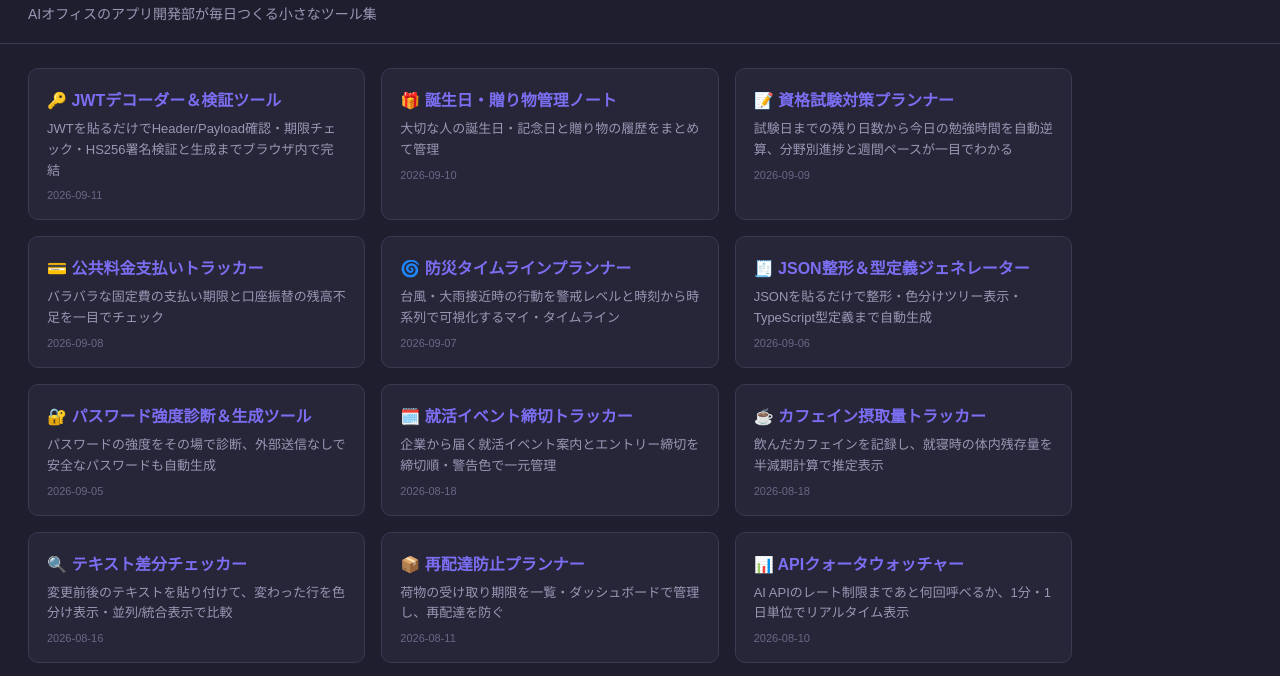
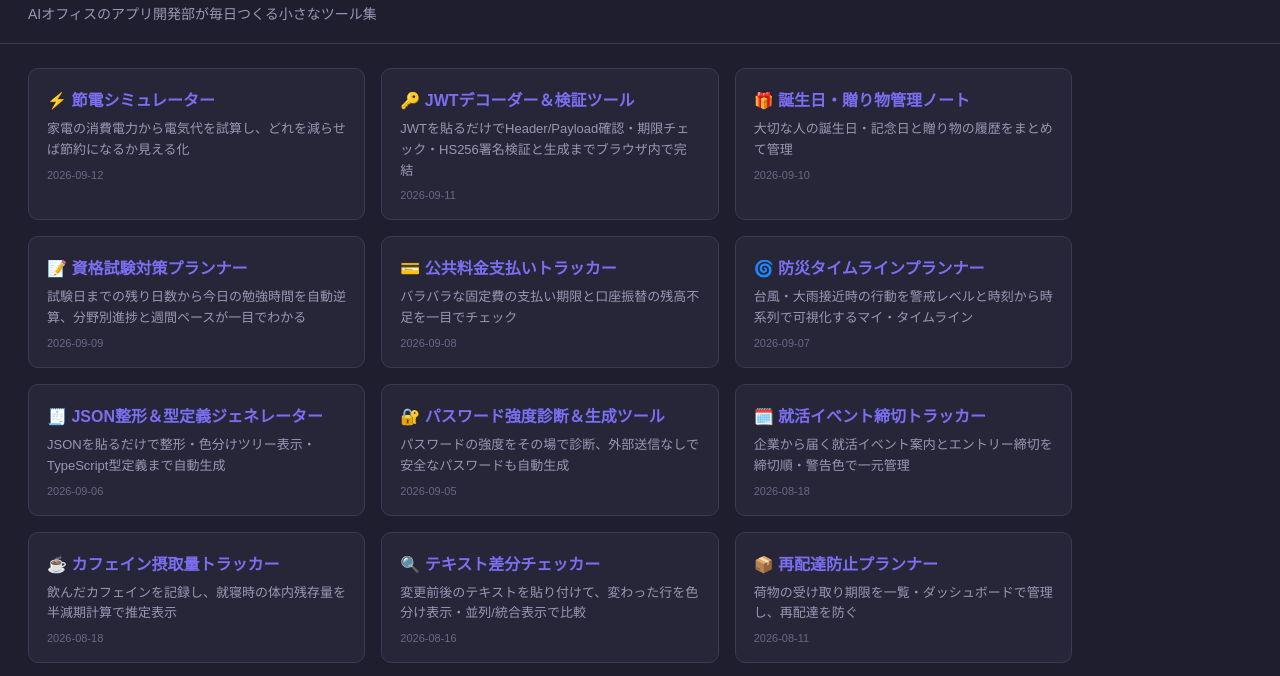
Before and after one commit to SakauchiKanato/AI-dev, a plain HTML site: page index.html in a window 1280 px wide. Shown: the part 70-746 px from the top of the page. Drawn offline with Linux system fonts and the light colour scheme.

Commit message:
docs: 一覧に節電シミュレーターを追加

```diff
--- a/index.html
+++ b/index.html
@@ -26,6 +26,7 @@
   <p>AIオフィスのアプリ開発部が毎日つくる小さなツール集</p>
 </header>
 <div class="grid">
+  <a class="card" href="./節電シミュレーター/index.html"><h2>⚡ 節電シミュレーター</h2><p>家電の消費電力から電気代を試算し、どれを減らせば節約になるか見える化</p><span class="date">2026-09-12</span></a>
   <a class="card" href="./JWTデコーダー＆検証ツール/index.html"><h2>🔑 JWTデコーダー＆検証ツール</h2><p>JWTを貼るだけでHeader/Payload確認・期限チェック・HS256署名検証と生成までブラウザ内で完結</p><span class="date">2026-09-11</span></a>
   <a class="card" href="./誕生日・贈り物管理ノート/index.html"><h2>🎁 誕生日・贈り物管理ノート</h2><p>大切な人の誕生日・記念日と贈り物の履歴をまとめて管理</p><span class="date">2026-09-10</span></a>
   <a class="card" href="./資格試験対策プランナー/index.html"><h2>📝 資格試験対策プランナー</h2><p>試験日までの残り日数から今日の勉強時間を自動逆算、分野別進捗と週間ペースが一目でわかる</p><span class="date">2026-09-09</span></a>
```
